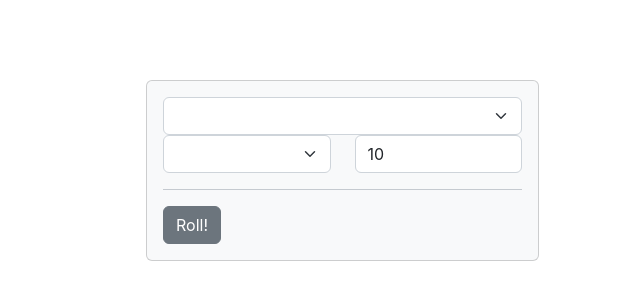
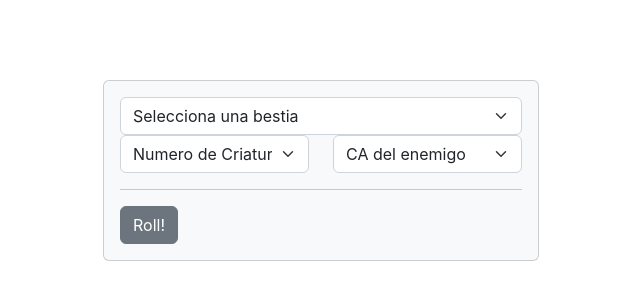
Before and after one commit to juananinca/horde, a Vue app: page / in a window 1280 px wide. Shown: the part 230-530 px from the top of the page, without its empty margins (89-729 px from the left). Built offline with nearby package versions, Linux system fonts and the light colour scheme.

Commit message:
changed select options

```diff
--- a/src/components/HordeGroup.vue
+++ b/src/components/HordeGroup.vue
@@ -11,16 +11,22 @@ export default defineComponent({
       beastOptions: horde,
       beastOptionsValue: new Creature("", []),
       groupDamage: "",
-      numberOfCreatures: "",
-      enemyCa: 10,
+      numberOfCreatures: -1,
+      enemyCa: -1,
       uuid: uuidv4(),
-      numberOfCreaturesOptions: [1, 2, 3, 4, 5, 6, 7, 8],
-      enemyCA: [1, 2, 3, 4, 5, 6, 7, 8, 9, 10, 11, 12, 13, 14, 15, 16, 17, 18, 19, 20, ]
+      numberOfCreaturesOptions: [
+        {value: -1, text: "Numero de Criaturas", disabled: true},
+        1, 2, 3, 4, 5, 6, 7, 8
+      ],
+      enemyCAOptions: [
+        {value: -1, text: "CA del enemigo", disabled: true},
+        1, 2, 3, 4, 5, 6, 7, 8, 9, 10, 11, 12, 13, 14, 15, 16, 17, 18, 19, 20, 21, 22, 23, 24, 25
+      ]
     }
   },
   methods: {
     rollGroup() {
-      if (!this.numberOfCreatures) {
+      if (!this.numberOfCreatures || !this.enemyCa) {
         alert("Alguno de los campos obligatorios esta vacio!!")
         return
       }
@@ -44,22 +50,20 @@ export default defineComponent({
           id="horde-group-beast-selector"
           class="mb-2 mr-sm-2 mb-sm-0"
           v-model="beastOptionsValue">
-            <option :value="null" disabled>-- Please select an option --</option>
+            <option :value="beastOptionsValue" disabled>Selecciona una bestia</option>
             <option v-for="option in beastOptions" :value="option">
               {{ option.name }}
             </option>
           </b-form-select></b-col>
       </b-form-row>
       <b-form-row>
-        <!-- <b-col><b-form-input v-model="numberOfCreatures" placeholder="Numero de criaturas" /></b-col> -->
-        <b-col><b-form-select class="mb-2 mr-sm-2 mb-sm-0" v-model="numberOfCreatures" :options="[1, 2, 3, 4, 5, 6, 7, 8]"></b-form-select></b-col>
-        <b-col><b-form-input v-model="enemyCa" placeholder="CA del enemigo" pattern="\d*"/></b-col>
-        <!-- <b-col><b-form-select class="mb-2 mr-sm-2 mb-sm-0" v-model="enemyCa" :options="[1, 2, 3, 4, 5, 6, 7, 8]"></b-form-select></b-col> -->
+        <b-col><b-form-select class="mb-2 mr-sm-2 mb-sm-0" v-model="numberOfCreatures" :options="numberOfCreaturesOptions" placeholder="Numero de Criaturas"></b-form-select></b-col>
+        <b-col><b-form-select class="mb-2 mr-sm-2 mb-sm-0" v-model="enemyCa" :options="enemyCAOptions" placeholder="CA del enemigo"></b-form-select></b-col>
       </b-form-row>
       <hr/>
       <b-form-row>
         <b-col><b-button @click="rollGroup">Roll!</b-button></b-col>
-        <b-col>{{groupDamage}}</b-col>
+        <b-col><b-button v-if="groupDamage !== ''" variant="primary">{{groupDamage}}</b-button></b-col>
       </b-form-row>
     </b-card>
   </div>
```
